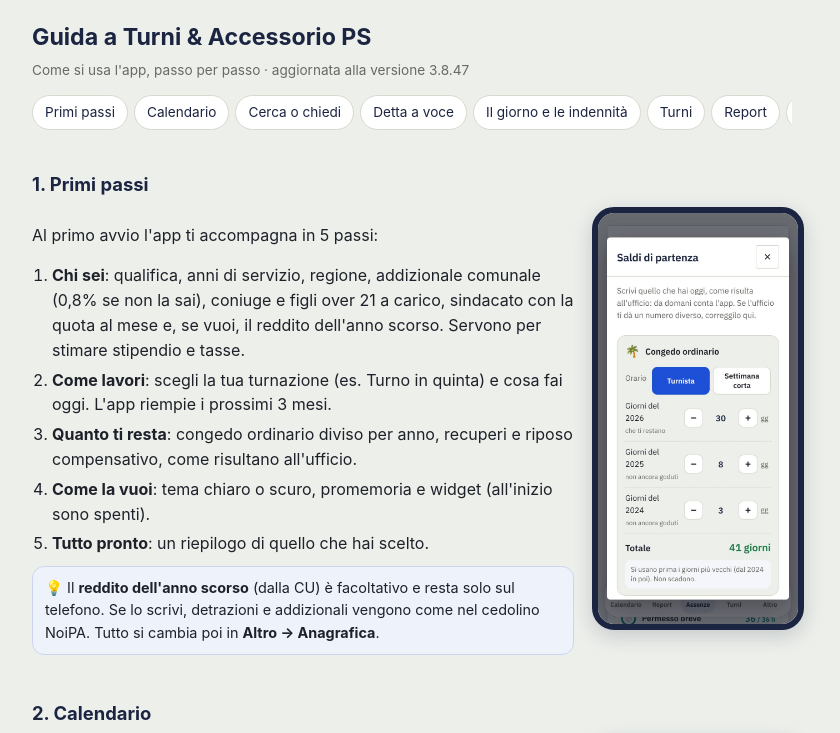
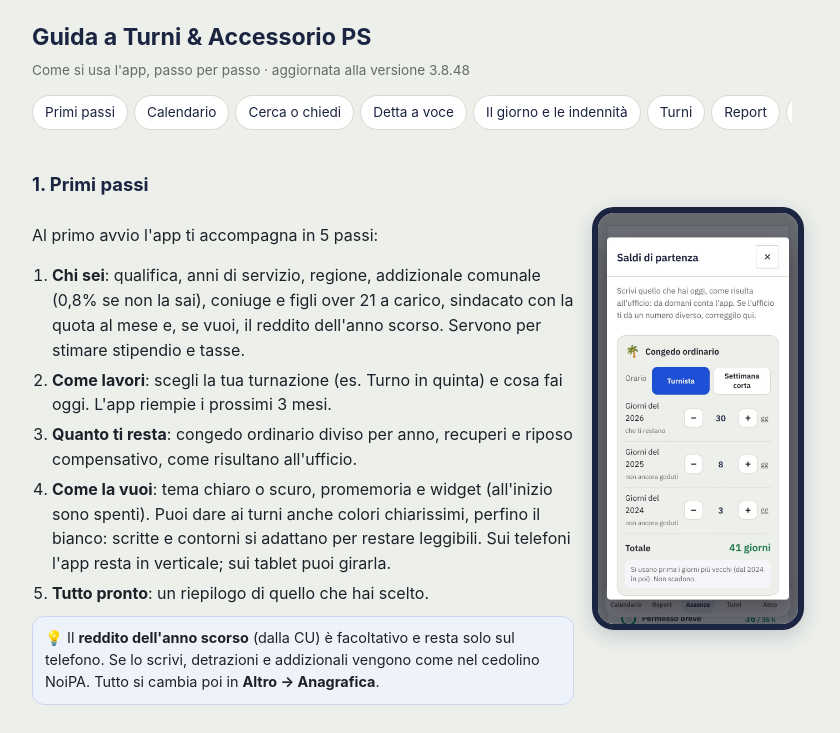
Before and after one commit to micmax1000-afk/micmax-apps-site, a plain HTML site: page guida-turni.html in a window 1280 px wide. Shown: the top 733 px of the page, without its empty margins (228-1068 px from the left). Drawn offline with Linux system fonts and the light colour scheme.

Commit message:
Guida Turni: versione 3.8.48
Co-Authored-By: Claude Opus 5.5 <noreply@anthropic.com>
Claude-Session: https://claude.ai/code/session_01PSeREU5gDDB7bRrUAU7GkJ

```diff
--- a/guida-turni.html
+++ b/guida-turni.html
@@ -23,7 +23,7 @@ a{color:#2E4A8F}
 @media(max-width:600px){.sez{grid-template-columns:1fr}.sez img{width:min(240px,70vw);margin:4px auto 0}.tab td:first-child{white-space:normal}}
 </style></head><body>
 <h1>Guida a Turni & Accessorio PS</h1>
-<p class="agg">Come si usa l'app, passo per passo · aggiornata alla versione 3.8.47</p>
+<p class="agg">Come si usa l'app, passo per passo · aggiornata alla versione 3.8.48</p>
 <nav><a href="#inizio">Primi passi</a><a href="#calendario">Calendario</a><a href="#cerca">Cerca o chiedi</a><a href="#voce">Detta a voce</a><a href="#giorno">Il giorno e le indennità</a><a href="#sequenza">Turni</a><a href="#report">Report</a><a href="#assenze">Assenze</a><a href="#altro">Altro</a><a href="#promemoria">Promemoria e widget</a><a href="#utilita">Utilità</a><a href="#link">Link utili</a><a href="#backup">Backup</a><a href="#domande">Domande</a></nav>
 
 <h2 id="inizio">1. Primi passi</h2>
@@ -33,7 +33,7 @@ a{color:#2E4A8F}
 <li><b>Chi sei</b>: qualifica, anni di servizio, regione, addizionale comunale (0,8% se non la sai), coniuge e figli over 21 a carico, sindacato con la quota al mese e, se vuoi, il reddito dell'anno scorso. Servono per stimare stipendio e tasse.</li>
 <li><b>Come lavori</b>: scegli la tua turnazione (es. Turno in quinta) e cosa fai oggi. L'app riempie i prossimi 3 mesi.</li>
 <li><b>Quanto ti resta</b>: congedo ordinario diviso per anno, recuperi e riposo compensativo, come risultano all'ufficio.</li>
-<li><b>Come la vuoi</b>: tema chiaro o scuro, promemoria e widget (all'inizio sono spenti).</li>
+<li><b>Come la vuoi</b>: tema chiaro o scuro, promemoria e widget (all'inizio sono spenti). Puoi dare ai turni anche colori chiarissimi, perfino il bianco: scritte e contorni si adattano per restare leggibili. Sui telefoni l'app resta in verticale; sui tablet puoi girarla.</li>
 <li><b>Tutto pronto</b>: un riepilogo di quello che hai scelto.</li>
 </ol>
 <div class="cons">💡 Il <b>reddito dell'anno scorso</b> (dalla CU) è facoltativo e resta solo sul telefono. Se lo scrivi, detrazioni e addizionali vengono come nel cedolino NoiPA. Tutto si cambia poi in <b>Altro → Anagrafica</b>.</div>
```
